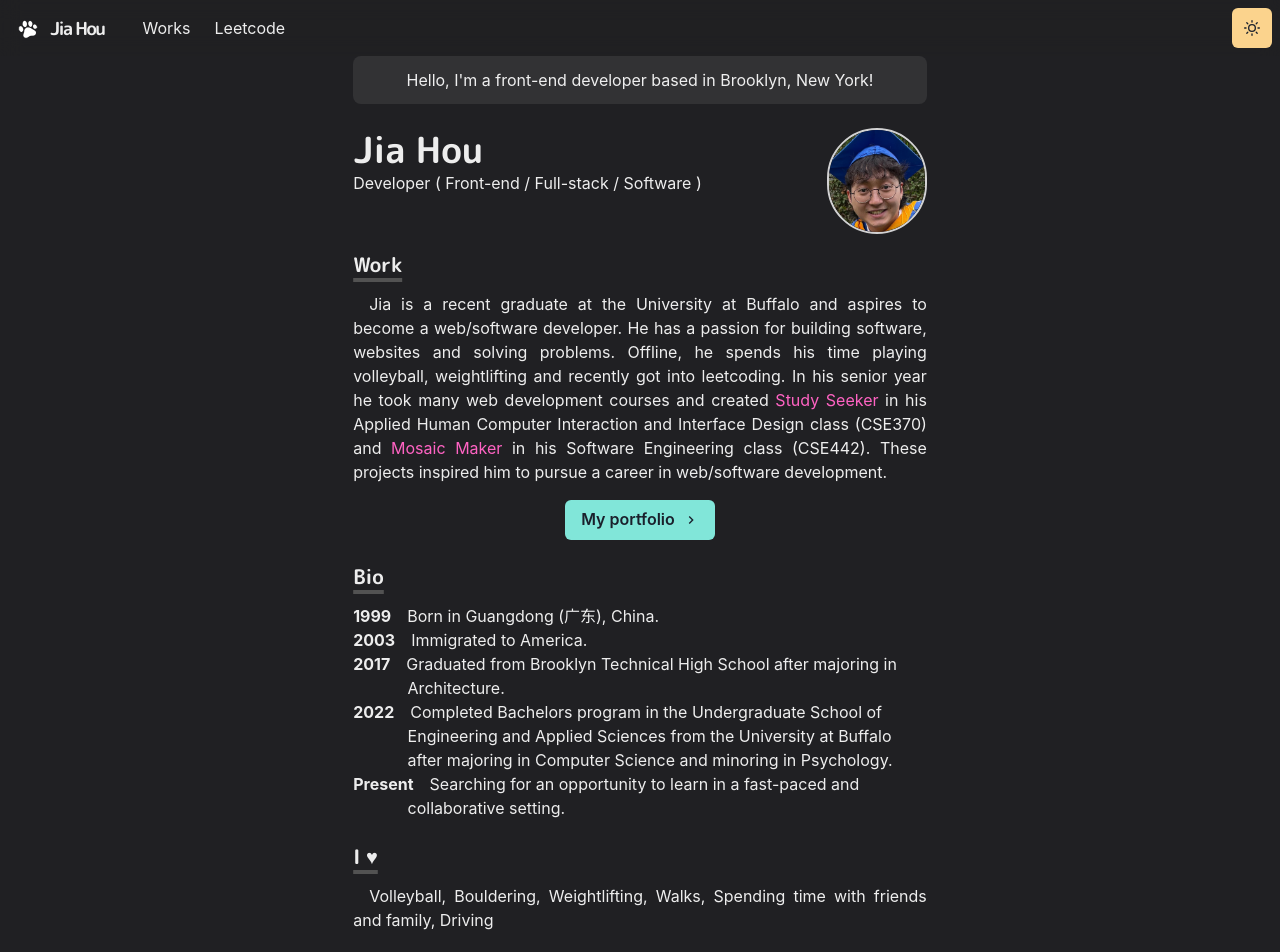
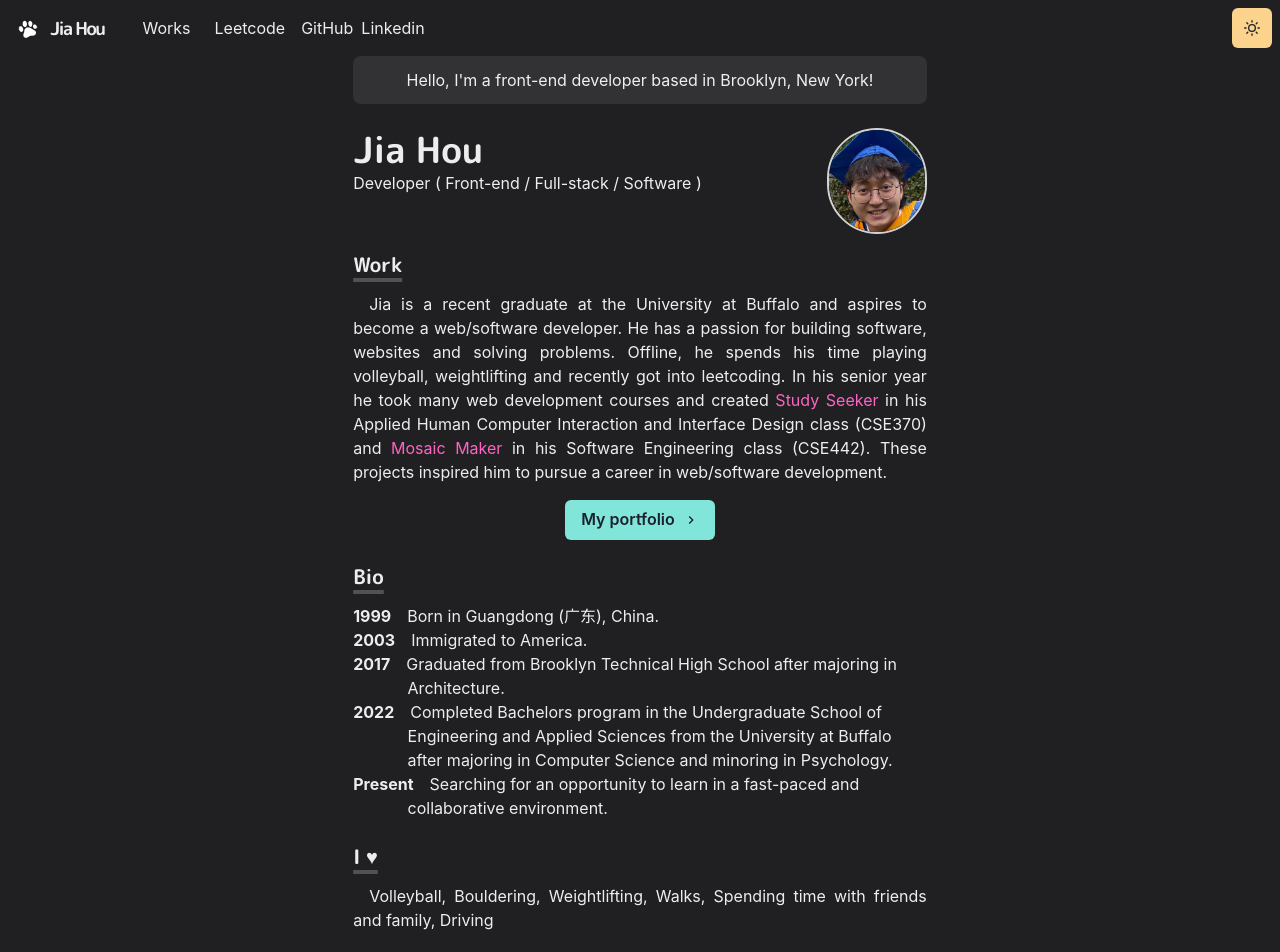
Before and after one commit to jaykaicheng/jaykaicheng-homepage, a Next.js app: page / in a window 1280 px wide. Shown: the top 952 px of the page. Built offline with nearby package versions, Linux system fonts and the light colour scheme.

Commit message:
added 404 link and links for Linkedin and GitHub

```diff
--- a/components/navbar.js
+++ b/components/navbar.js
@@ -74,6 +74,12 @@ const Navbar = props => {
           <LinkItem href="/leetcode" path={path}>
             Leetcode
           </LinkItem>
+          <NextLink href="https://github.com/jiahhou" passHref>
+            GitHub
+          </NextLink>
+          <NextLink href="https://www.linkedin.com/in/jiahhou/" passHref>
+            Linkedin
+          </NextLink>
         </Stack>
 
         <Box flex={1} align="right">
--- a/pages/index.js
+++ b/pages/index.js
@@ -106,7 +106,7 @@ const Page = () => {
           </BioSection>
           <BioSection>
             <BioYear>Present</BioYear>
-            Searching for an opportunity to learn in a fast-paced and collaborative setting.
+            Searching for an opportunity to learn in a fast-paced and collaborative environment.
           </BioSection>
         </Section>
 
```
Also changed, not shown: pages/404.js (+27 -0 lines).
